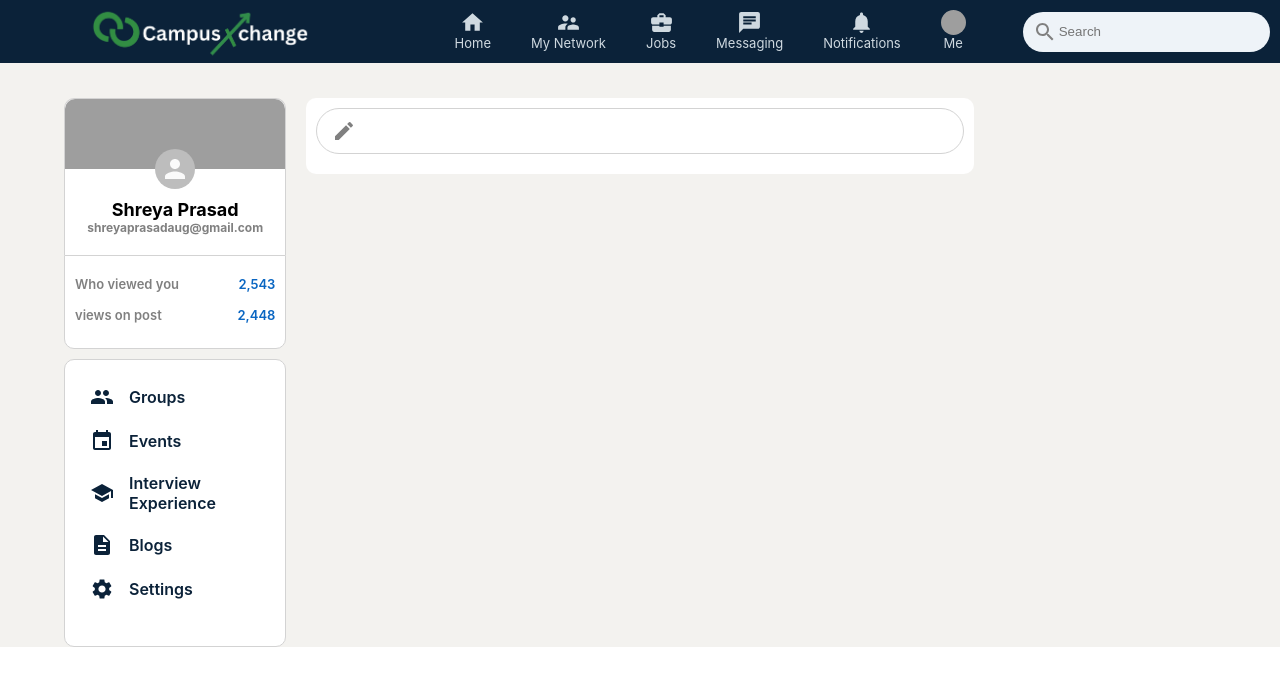
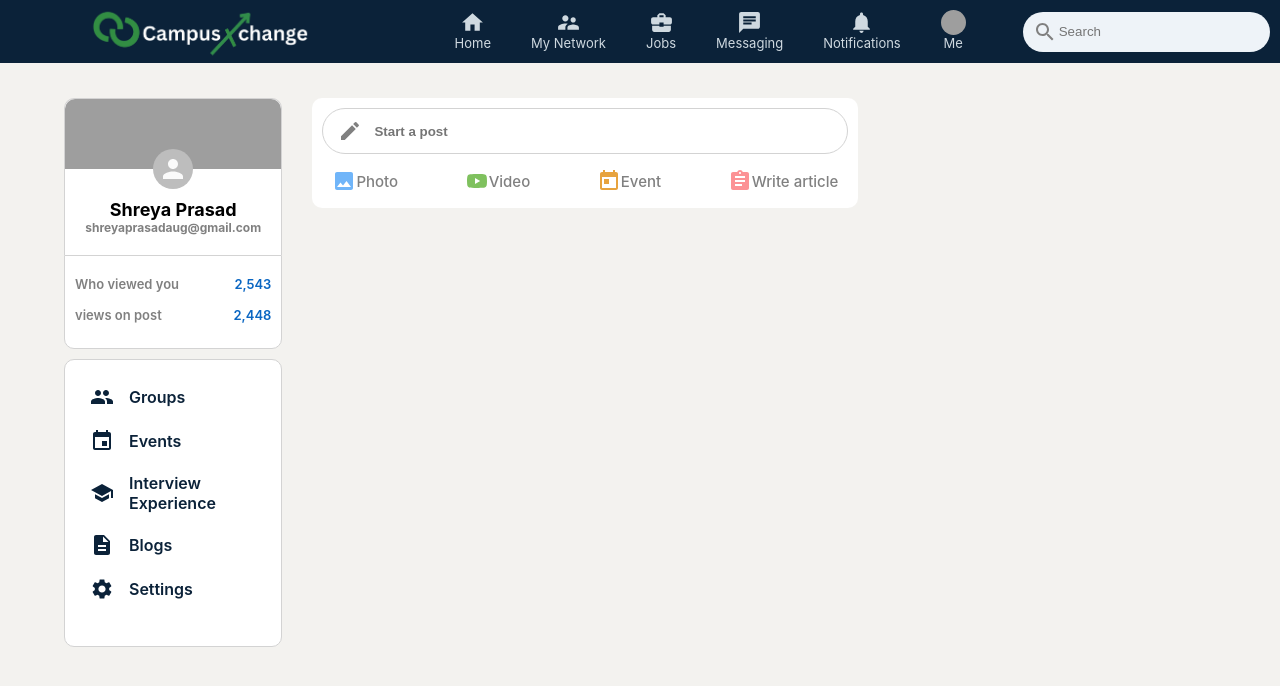
Before and after one commit to Shreyaprasad02/CampusXchange, a React (Create React App) app in the folder campusxchange/: page / in a window 1280 px wide. Shown: the top 686 px of the page. Built offline with nearby package versions, Linux system fonts and the light colour scheme; grey boxes are pictures that could not be loaded.

Commit message:
Initial commit

```diff
--- a/campusxchange/src/Feed.css
+++ b/campusxchange/src/Feed.css
@@ -1,14 +1,16 @@
 .feed{
-    flex: 0.6;
-    margin: 0 20px;
+    display: flex;
+    flex: 0.5;
+    flex-direction: column;
+    margin: 0px 30px;
 }
 
 .feed__inputContainer{
     background-color: white;
     padding: 10px;
-    padding-bottom: 20px;
+    padding-bottom: 5px;
     border-radius: 10px;
-    margin-bottom: 20px;
+    margin-bottom: 10px;
 }
 
 .feed__input{
@@ -35,5 +37,26 @@
 
 .feed__input > form > button{
     display: none;
+}
 
+.feed__Options{
+    display: flex;
+    align-items: center;
+    justify-content: space-between;
+    cursor: pointer;
 }
+
+.feed__Options .option{
+    display: flex;
+    align-items: center;
+    color: gray;
+    font-size: 15px;
+    border-radius: 5px;
+    padding: 10px 10px;
+    margin-top: 5px;
+    font-weight: 500;
+}
+
+.feed__Options .option:hover{
+    background-color: #eee;
+}
--- a/campusxchange/src/Feed.js
+++ b/campusxchange/src/Feed.js
@@ -1,6 +1,10 @@
-import React from 'react'
+import React from 'react';
 import './Feed.css';
-import CreateIcon from '@material-ui/icons/Create'
+import CreateIcon from '@material-ui/icons/Create';
+import PhotoIcon from '@material-ui/icons/Photo';
+import YouTubeIcon from '@material-ui/icons/YouTube';
+import TodayIcon from '@material-ui/icons/Today';
+import AssignmentIcon from '@material-ui/icons/Assignment';
 
 function Feed() {
   return <div className='feed'>
@@ -8,13 +12,32 @@ function Feed() {
         <div className='feed__input'>
             <CreateIcon />
             <form>
-                <input type='text'/>
+                <input type='text' placeholder='Start a post'/>
                 <button type='submit'>Send</button>
             </form>
         </div>
 
-        <div className='feed_inputOptions'>
-            {/* <InputOption /> */}
+        <div className='feed__Options'>
+            <div className='option'>
+                <PhotoIcon style={{color:'#70b5f9'}}/>
+                <span>Photo</span>
+            </div>
+
+            <div className='option'>
+                <YouTubeIcon style={{color:'#7fc15e'}} />
+                <span>Video</span>
+            </div>
+
+            <div className='option'>
+                <TodayIcon style={{color:'#e7a33e'}}/>
+                <span>Event</span>
+            </div>
+
+            <div className='option'>
+                <AssignmentIcon style={{color:'#fc9295'}}/>
+                <span>Write article</span>
+            </div>
+
         </div>
     </div>
   </div>;
--- a/campusxchange/src/index.css
+++ b/campusxchange/src/index.css
@@ -8,6 +8,7 @@ body {
     sans-serif;
   -webkit-font-smoothing: antialiased;
   -moz-osx-font-smoothing: grayscale;
+  background-color: #f3f2ef;
 }
 
 code {
```
